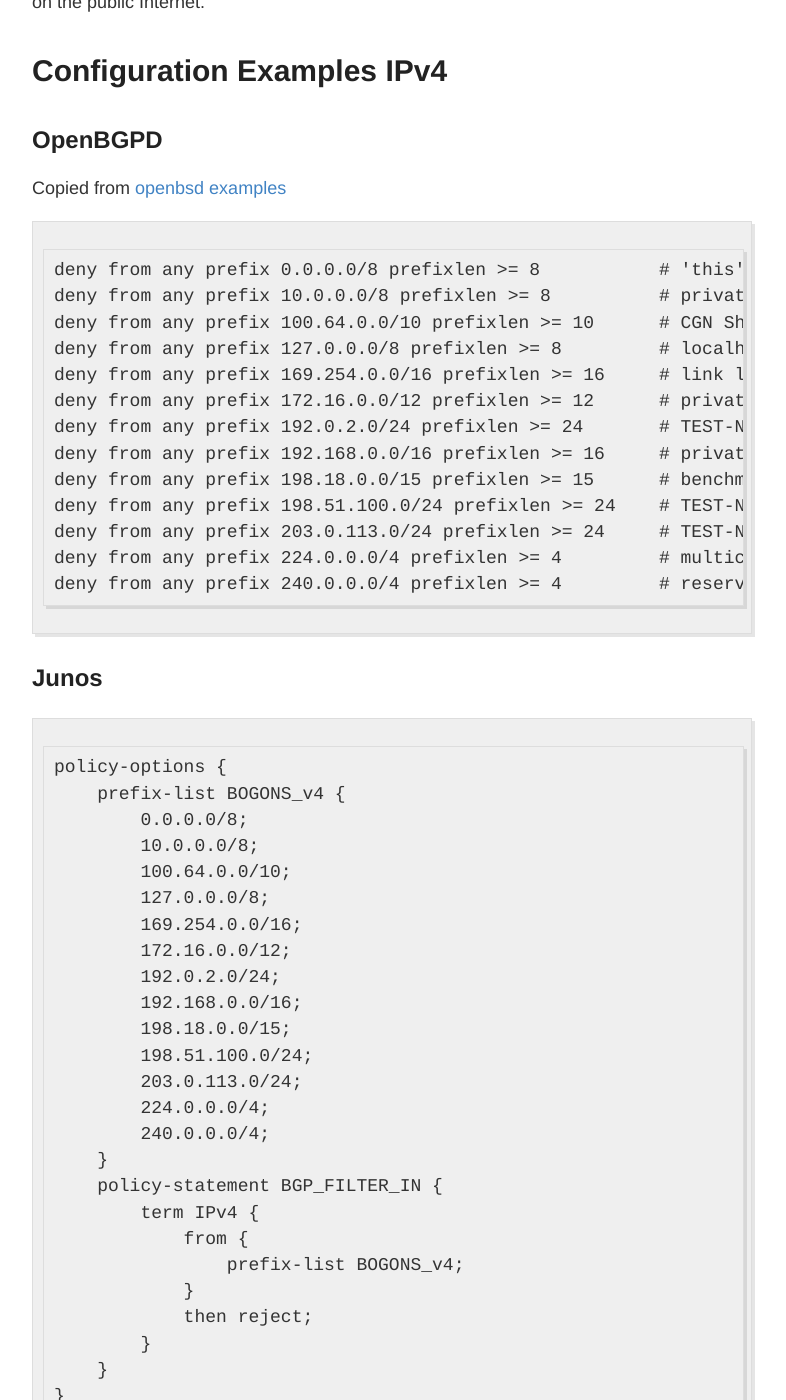
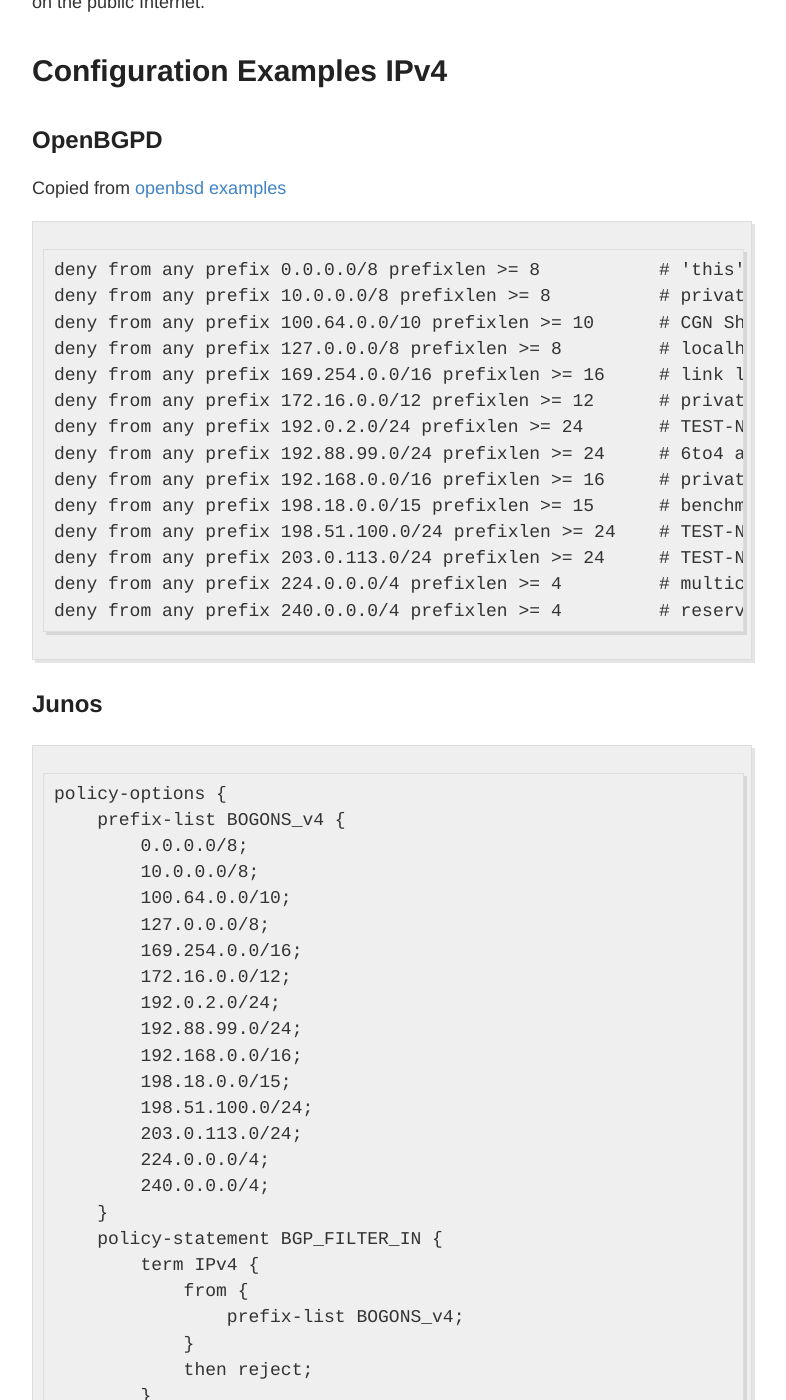
Before and after one commit to NLNOG/bgpfilterguide, a Jekyll site: the page built from guides/bogon_prefixes.md, in a window 1280 px wide and 1400 px high, scrolled down 700 px. Shown: the whole window, without its empty margins (248-1034 px from the left). Built offline with Jekyll 4.4.1, drawn with Linux system fonts in a browser that asks for light colours; some of the changed text lies outside the part shown.

Commit message:
Add 6to4 bogon

````diff
--- a/guides/bogon_prefixes.md
+++ b/guides/bogon_prefixes.md
@@ -28,6 +28,7 @@
 deny from any prefix 169.254.0.0/16 prefixlen >= 16     # link local [RFC3927]
 deny from any prefix 172.16.0.0/12 prefixlen >= 12      # private space [RFC1918]
 deny from any prefix 192.0.2.0/24 prefixlen >= 24       # TEST-NET-1 [RFC5737]
+deny from any prefix 192.88.99.0/24 prefixlen >= 24     # 6to4 anycast relay [RFC7526]
 deny from any prefix 192.168.0.0/16 prefixlen >= 16     # private space [RFC1918]
 deny from any prefix 198.18.0.0/15 prefixlen >= 15      # benchmarking [RFC2544]
 deny from any prefix 198.51.100.0/24 prefixlen >= 24    # TEST-NET-2 [RFC5737]
@@ -46,6 +47,7 @@
         169.254.0.0/16;
         172.16.0.0/12;
         192.0.2.0/24;
+        192.88.99.0/24;
         192.168.0.0/16;
         198.18.0.0/15;
         198.51.100.0/24;
@@ -73,6 +75,7 @@
   169.254.0.0/16 le 32,
   172.16.0.0/12 le 32,
   192.0.2.0/24 le 32,
+  192.88.99.0/24 le 32,
   192.168.0.0/16 le 32,
   198.18.0.0/15 le 32,
   198.51.100.0/24 le 32,
@@ -90,7 +93,7 @@
 ## Bird
 ```
 prefix set bogon; {
-        bogon = [ 0.0.0.0/8+, 10.0.0.0/8+, 100.64.0.0/10+, 127.0.0.0/8+, 169.254.0.0/16+,  172.16.0.0/12+, 192.0.2.0/24+, 192.168.0.0/16+, 198.18.0.0/15+, 198.51.100.0/24+, 203.0.113.0/24+, 224.0.0.0/4+, 240.0.0.0/4+ ];
+        bogon = [ 0.0.0.0/8+, 10.0.0.0/8+, 100.64.0.0/10+, 127.0.0.0/8+, 169.254.0.0/16+,  172.16.0.0/12+, 192.0.2.0/24+, 192.88.99.0/24+, 192.168.0.0/16+, 198.18.0.0/15+, 198.51.100.0/24+, 203.0.113.0/24+, 224.0.0.0/4+, 240.0.0.0/4+ ];
         if ( net ~ bogon ) then  {
           return false;
         }
@@ -109,6 +112,7 @@
 deny from any prefix 2001:2::/48 prefixlen >= 48        # BMWG [RFC5180]
 deny from any prefix 2001:10::/28 prefixlen >= 28       # ORCHID [RFC4843]
 deny from any prefix 2001:db8::/32 prefixlen >= 32      # docu range [RFC3849]
+deny from any prefix 2002::/16 prefixlen >= 16          # 6to4 anycast relay [RFC7526]
 deny from any prefix 3ffe::/16 prefixlen >= 16          # old 6bone
 deny from any prefix fc00::/7 prefixlen >= 7            # unique local unicast
 deny from any prefix fe80::/10 prefixlen >= 10          # link local unicast
````
